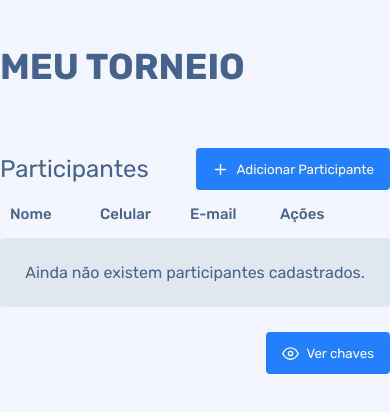
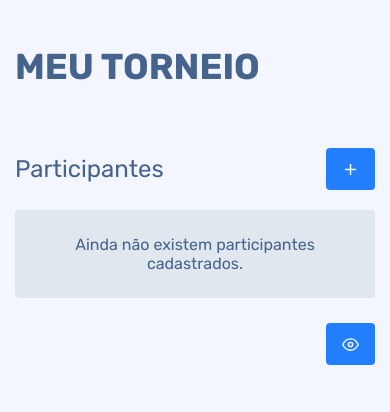
Before and after one commit to williamroger/appgame-react, a React (Create React App) app: page / in a window 390 px wide. Shown: the top 412 px of the page. Built offline with nearby package versions, Linux system fonts and the light colour scheme.

Commit message:
Add styled for resposive and mobile

```diff
--- a/src/components/Button/styles.ts
+++ b/src/components/Button/styles.ts
@@ -1,3 +1,4 @@
+import { screen } from '@testing-library/react';
 import styled, { css } from 'styled-components';
 import { shade } from 'polished';
 
@@ -49,6 +50,7 @@ export const Container = styled.button<ButtonProps>`
       }
     `
   }
+
   svg {
     ${props =>
     props.size === 'large' &&
@@ -57,4 +59,14 @@ export const Container = styled.button<ButtonProps>`
       `
   }
   }
+
+  @media only screen and (max-width: 500px) {
+    svg {
+      margin-right: 0;
+    }
+
+    span {
+      display: none;
+    }
+  }
 `;
--- a/src/components/Modal/styles.ts
+++ b/src/components/Modal/styles.ts
@@ -40,6 +40,10 @@ export const ModalContent = styled.div`
   &.show-modal-content {
     transform: translateY(0);
   }
+
+  @media only screen and (max-width: 700px) {
+    width: 340px;
+  }
 `;
 
 export const ModalHeader = styled.div`
--- a/src/pages/Dashboard/index.tsx
+++ b/src/pages/Dashboard/index.tsx
@@ -185,7 +185,7 @@ const Dashboard: React.FC = () => {
             id="AddParticipant"
           >
             <FiPlus size={17} />
-            Adicionar Participante
+            <span>Adicionar Participante</span>
           </Button>
         </Header>
 
@@ -207,12 +207,15 @@ const Dashboard: React.FC = () => {
           {participants.length ? participants.map((participant, index) => (
             <ListItem key={index}>
               <span>
+                <small>Nome</small>
                 {participant.name}
               </span>
               <span>
+                <small>Celular</small>
                 {participant.phone}
               </span>
               <span>
+                <small>E-mail</small>
                 {participant.email}
               </span>
               <span>
@@ -233,7 +236,7 @@ const Dashboard: React.FC = () => {
           <Link to="/keys">
             <Button size="large">
               <FiEye size={17} />
-              Ver chaves
+              <span>Ver chaves</span>
             </Button>
           </Link>
         </FooterList>
--- a/src/pages/Dashboard/styles.ts
+++ b/src/pages/Dashboard/styles.ts
@@ -1,7 +1,13 @@
+import { screen } from '@testing-library/react';
 import styled from 'styled-components';
 
 export const Container = styled.div`
   padding: 45px 0;
+
+  @media only screen and (max-width: 1024px) {
+    padding-left: 15px;
+    padding-right: 15px;
+  }
 `;
 
 export const Title = styled.h1`
@@ -16,6 +22,10 @@ export const Header = styled.div`
   align-items: center;
   justify-content: space-between;
   margin-top: 60px;
+
+  @media only screen and (max-width: 700px) {
+    margin-bottom: 20px;
+  }
 `;
 
 export const Subtitle = styled.h2`
@@ -47,6 +57,10 @@ export const HeaderList = styled.div`
     &:last-of-type {
       width: 110px;
     }
+  }
+
+  @media only screen and (max-width: 700px) {
+    display: none;
   }
 `;
 
@@ -82,6 +96,14 @@ export const ListItem = styled.div`
     align-items: center;
     font-weight: 300;
 
+    small {
+      display: none;
+      font-weight: 500;
+      font-size: 13px;
+      text-transform: uppercase;
+      margin-bottom: 5px;
+    }
+
     &:not(:last-of-type) {
       flex: 1;
     }
@@ -91,6 +113,29 @@ export const ListItem = styled.div`
 
       button + button {
         margin-left: 5px;
+      }
+    }
+  }
+
+  @media only screen and (max-width: 700px) {
+    flex-direction: column;
+    align-items: flex-start;
+
+    span {
+      display: flex;
+      width: 100% !important;
+      flex-direction: column;
+      align-items: flex-start;
+      margin-bottom: 12px;
+      font-size: 18px;
+
+      small {
+        display: block;
+      }
+
+      &:last-of-type {
+        flex-direction: row-reverse;
+        margin-bottom: 0;
       }
     }
   }
```
